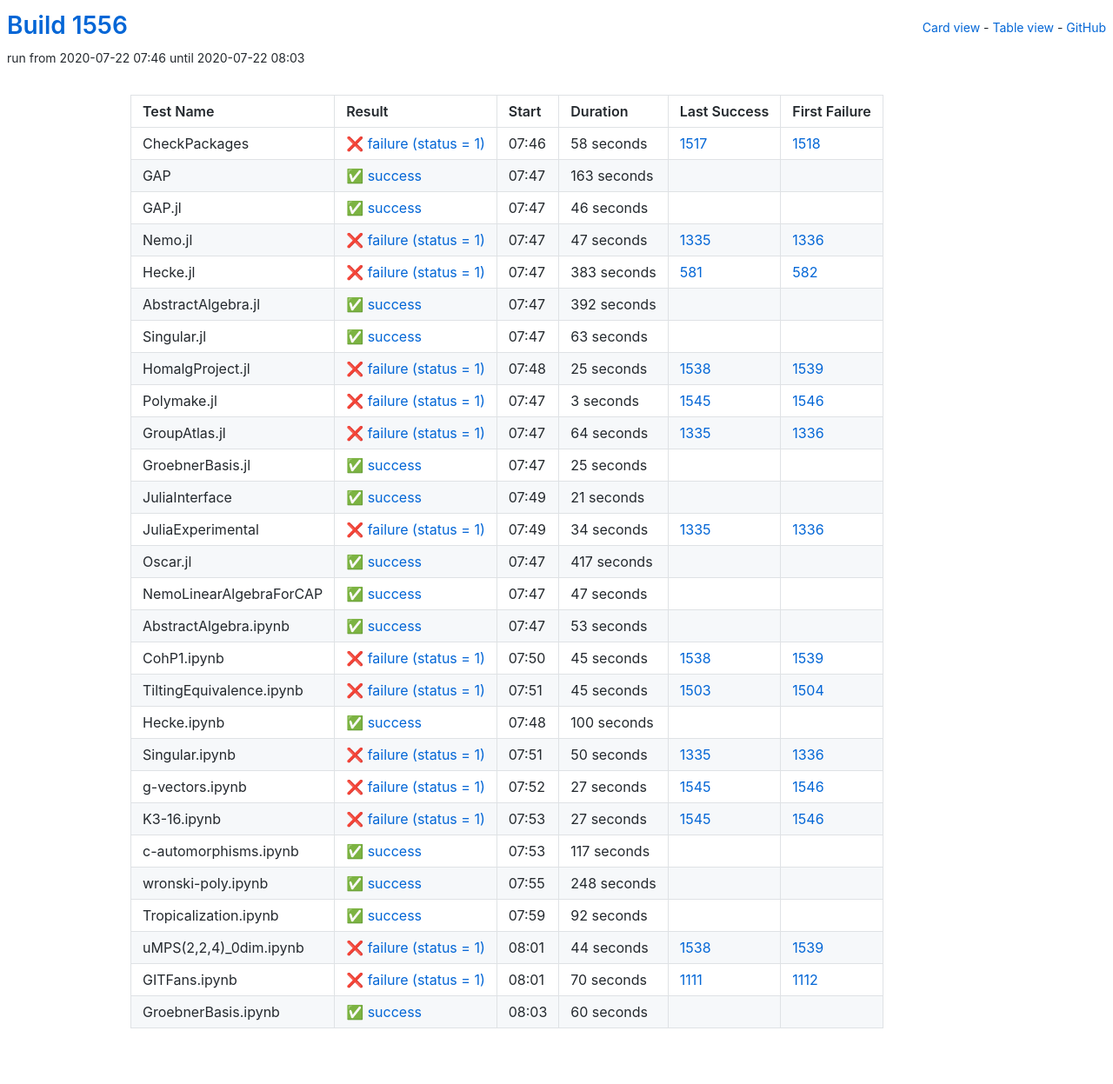
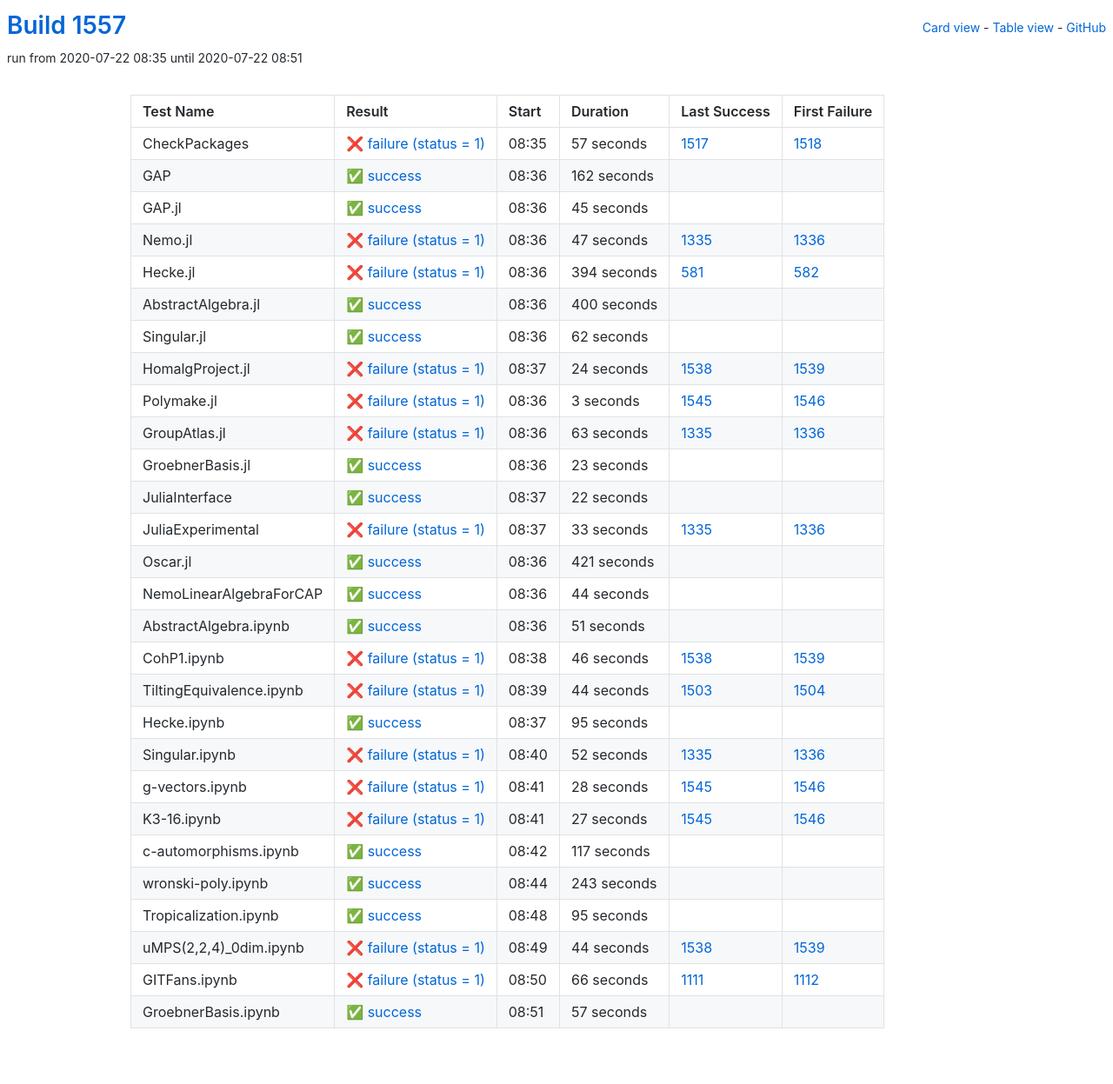
Before and after one commit to oscar-system/oscar-ci-status-1.4, a Jekyll site: the page built from table.html, in a window 1280 px wide. Shown: the whole page at 87% size. Built offline with Jekyll 4.4.1, drawn with Linux system fonts in a browser that asks for light colours.

Commit message:
Build #1557

```diff
--- a/_data/ci.yml
+++ b/_data/ci.yml
@@ -1,6 +1,6 @@
 ---
-build: 1556
-build_url: https://oscarci.mathematik.uni-kl.de/job/oscar-julia-1.4/1556/
+build: 1557
+build_url: https://oscarci.mathematik.uni-kl.de/job/oscar-julia-1.4/1557/
 job: oscar-julia-1.4
 organization: oscar-system
 repo: oscar-ci-status-1.4
@@ -8,44 +8,44 @@ repourl: https://github.com/oscar-system/oscar-ci-status-1.4
 tests:
 - name: CheckPackages
   id: checkpackages
-  log: https://oscarci.mathematik.uni-kl.de/job/oscar-julia-1.4/1556/artifact/logs/build-1556/CheckPackages.log
-  start: 2020-07-22 07:46
+  log: https://oscarci.mathematik.uni-kl.de/job/oscar-julia-1.4/1557/artifact/logs/build-1557/CheckPackages.log
+  start: 2020-07-22 08:35
   success: false
   exitcode: 1
   status: failure
-  duration: 58
+  duration: 57
   last_success: 1517
   last_success_url: https://oscarci.mathematik.uni-kl.de/job/oscar-julia-1.4/1517/
   first_failure: 1518
   first_failure_url: https://oscarci.mathematik.uni-kl.de/job/oscar-julia-1.4/1518/
 - name: GAP
   id: gap
-  log: https://oscarci.mathematik.uni-kl.de/job/oscar-julia-1.4/1556/artifact/logs/build-1556/GAP.log
-  start: 2020-07-22 07:47
+  log: https://oscarci.mathematik.uni-kl.de/job/oscar-julia-1.4/1557/artifact/logs/build-1557/GAP.log
+  start: 2020-07-22 08:36
   success: true
   exitcode: 0
   status: success
-  duration: 163
+  duration: 162
   last_success: false
   last_success_url:
   first_failure: false
   first_failure_url:
 - name: GAP.jl
   id: gap-jl
-  log: https://oscarci.mathematik.uni-kl.de/job/oscar-julia-1.4/1556/artifact/logs/build-1556/GAP.jl.log
-  start: 2020-07-22 07:47
+  log: https://oscarci.mathematik.uni-kl.de/job/oscar-julia-1.4/1557/artifact/logs/build-1557/GAP.jl.log
+  start: 2020-07-22 08:36
   success: true
   exitcode: 0
   status: success
-  duration: 46
+  duration: 45
   last_success: false
   last_success_url:
   first_failure: false
   first_failure_url:
 - name: Nemo.jl
   id: nemo-jl
-  log: https://oscarci.mathematik.uni-kl.de/job/oscar-julia-1.4/1556/artifact/logs/build-1556/Nemo.jl.log
-  start: 2020-07-22 07:47
+  log: https://oscarci.mathematik.uni-kl.de/job/oscar-julia-1.4/1557/artifact/logs/build-1557/Nemo.jl.log
+  start: 2020-07-22 08:36
   success: false
   exitcode: 1
   status: failure
@@ -56,56 +56,56 @@ tests:
   first_failure_url: https://oscarci.mathematik.uni-kl.de/job/oscar-julia-1.4/1336/
 - name: Hecke.jl
   id: hecke-jl
-  log: https://oscarci.mathematik.uni-kl.de/job/oscar-julia-1.4/1556/artifact/logs/build-1556/Hecke.jl.log
-  start: 2020-07-22 07:47
+  log: https://oscarci.mathematik.uni-kl.de/job/oscar-julia-1.4/1557/artifact/logs/build-1557/Hecke.jl.log
+  start: 2020-07-22 08:36
   success: false
   exitcode: 1
   status: failure
-  duration: 383
+  duration: 394
   last_success: 581
   last_success_url: https://oscarci.mathematik.uni-kl.de/job/oscar-julia-1.4/581/
   first_failure: 582
   first_failure_url: https://oscarci.mathematik.uni-kl.de/job/oscar-julia-1.4/582/
 - name: AbstractAlgebra.jl
   id: abstractalgebra-jl
-  log: https://oscarci.mathematik.uni-kl.de/job/oscar-julia-1.4/1556/artifact/logs/build-1556/AbstractAlgebra.jl.log
-  start: 2020-07-22 07:47
+  log: https://oscarci.mathematik.uni-kl.de/job/oscar-julia-1.4/1557/artifact/logs/build-1557/AbstractAlgebra.jl.log
+  start: 2020-07-22 08:36
   success: true
   exitcode: 0
   status: success
-  duration: 392
+  duration: 400
   last_success: false
   last_success_url:
   first_failure: false
   first_failure_url:
 - name: Singular.jl
   id: singular-jl
-  log: https://oscarci.mathematik.uni-kl.de/job/oscar-julia-1.4/1556/artifact/logs/build-1556/Singular.jl.log
-  start: 2020-07-22 07:47
+  log: https://oscarci.mathematik.uni-kl.de/job/oscar-julia-1.4/1557/artifact/logs/build-1557/Singular.jl.log
+  start: 2020-07-22 08:36
   success: true
   exitcode: 0
   status: success
-  duration: 63
+  duration: 62
   last_success: false
   last_success_url:
   first_failure: false
   first_failure_url:
 - name: HomalgProject.jl
   id: homalgproject-jl
-  log: https://oscarci.mathematik.uni-kl.de/job/oscar-julia-1.4/1556/artifact/logs/build-1556/HomalgProject.jl.log
-  start: 2020-07-22 07:48
+  log: https://oscarci.mathematik.uni-kl.de/job/oscar-julia-1.4/1557/artifact/logs/build-1557/HomalgProject.jl.log
+  start: 2020-07-22 08:37
   success: false
   exitcode: 1
   status: failure
-  duration: 25
+  duration: 24
   last_success: 1538
   last_success_url: https://oscarci.mathematik.uni-kl.de/job/oscar-julia-1.4/1538/
   first_failure: 1539
   first_failure_url: https://oscarci.mathematik.uni-kl.de/job/oscar-julia-1.4/1539/
 - name: Polymake.jl
   id: polymake-jl
-  log: https://oscarci.mathematik.uni-kl.de/job/oscar-julia-1.4/1556/artifact/logs/build-1556/Polymake.jl.log
-  start: 2020-07-22 07:47
+  log: https://oscarci.mathematik.uni-kl.de/job/oscar-julia-1.4/1557/artifact/logs/build-1557/Polymake.jl.log
+  start: 2020-07-22 08:36
   success: false
   exitcode: 1
   status: failure
@@ -116,152 +116,152 @@ tests:
   first_failure_url: https://oscarci.mathematik.uni-kl.de/job/oscar-julia-1.4/1546/
 - name: GroupAtlas.jl
   id: groupatlas-jl
-  log: https://oscarci.mathematik.uni-kl.de/job/oscar-julia-1.4/1556/artifact/logs/build-1556/GroupAtlas.jl.log
-  start: 2020-07-22 07:47
+  log: https://oscarci.mathematik.uni-kl.de/job/oscar-julia-1.4/1557/artifact/logs/build-1557/GroupAtlas.jl.log
+  start: 2020-07-22 08:36
   success: false
   exitcode: 1
   status: failure
-  duration: 64
+  duration: 63
   last_success: 1335
   last_success_url: https://oscarci.mathematik.uni-kl.de/job/oscar-julia-1.4/1335/
   first_failure: 1336
   first_failure_url: https://oscarci.mathematik.uni-kl.de/job/oscar-julia-1.4/1336/
 - name: GroebnerBasis.jl
   id: groebnerbasis-jl
-  log: https://oscarci.mathematik.uni-kl.de/job/oscar-julia-1.4/1556/artifact/logs/build-1556/GroebnerBasis.jl.log
-  start: 2020-07-22 07:47
+  log: https://oscarci.mathematik.uni-kl.de/job/oscar-julia-1.4/1557/artifact/logs/build-1557/GroebnerBasis.jl.log
+  start: 2020-07-22 08:36
   success: true
   exitcode: 0
   status: success
-  duration: 25
+  duration: 23
   last_success: false
   last_success_url:
   first_failure: false
   first_failure_url:
 - name: JuliaInterface
   id: juliainterface
-  log: https://oscarci.mathematik.uni-kl.de/job/oscar-julia-1.4/1556/artifact/logs/build-1556/JuliaInterface.log
-  start: 2020-07-22 07:49
+  log: https://oscarci.mathematik.uni-kl.de/job/oscar-julia-1.4/1557/artifact/logs/build-1557/JuliaInterface.log
+  start: 2020-07-22 08:37
   success: true
   exitcode: 0
   status: success
-  duration: 21
+  duration: 22
   last_success: false
   last_success_url:
   first_failure: false
   first_failure_url:
 - name: JuliaExperimental
   id: juliaexperimental
-  log: https://oscarci.mathematik.uni-kl.de/job/oscar-julia-1.4/1556/artifact/logs/build-1556/JuliaExperimental.log
-  start: 2020-07-22 07:49
+  log: https://oscarci.mathematik.uni-kl.de/job/oscar-julia-1.4/1557/artifact/logs/build-1557/JuliaExperimental.log
+  start: 2020-07-22 08:37
   success: false
   exitcode: 1
   status: failure
-  duration: 34
+  duration: 33
   last_success: 1335
   last_success_url: https://oscarci.mathematik.uni-kl.de/job/oscar-julia-1.4/1335/
   first_failure: 1336
   first_failure_url: https://oscarci.mathematik.uni-kl.de/job/oscar-julia-1.4/1336/
 - name: Oscar.jl
   id: oscar-jl
-  log: https://oscarci.mathematik.uni-kl.de/job/oscar-julia-1.4/1556/artifact/logs/build-1556/Oscar.jl.log
-  start: 2020-07-22 07:47
+  log: https://oscarci.mathematik.uni-kl.de/job/oscar-julia-1.4/1557/artifact/logs/build-1557/Oscar.jl.log
+  start: 2020-07-22 08:36
   success: true
   exitcode: 0
   status: success
-  duration: 417
+  duration: 421
   last_success: false
   last_success_url:
   first_failure: false
   first_failure_url:
 - name: NemoLinearAlgebraForCAP
   id: nemolinearalgebraforcap
-  log: https://oscarci.mathematik.uni-kl.de/job/oscar-julia-1.4/1556/artifact/logs/build-1556/NemoLinearAlgebraForCAP.log
-  start: 2020-07-22 07:47
+  log: https://oscarci.mathematik.uni-kl.de/job/oscar-julia-1.4/1557/artifact/logs/build-1557/NemoLinearAlgebraForCAP.log
+  start: 2020-07-22 08:36
   success: true
   exitcode: 0
   status: success
-  duration: 47
+  duration: 44
   last_success: false
   last_success_url:
   first_failure: false
   first_failure_url:
 - name: AbstractAlgebra.ipynb
   id: abstractalgebra-ipynb
-  log: https://oscarci.mathematik.uni-kl.de/job/oscar-julia-1.4/1556/artifact/logs/build-1556/AbstractAlgebra.ipynb.log
-  start: 2020-07-22 07:47
+  log: https://oscarci.mathematik.uni-kl.de/job/oscar-julia-1.4/1557/artifact/logs/build-1557/AbstractAlgebra.ipynb.log
+  start: 2020-07-22 08:36
   success: true
   exitcode: 0
   status: success
-  duration: 53
+  duration: 51
   last_success: false
   last_success_url:
   first_failure: false
   first_failure_url:
 - name: CohP1.ipynb
   id: cohp1-ipynb
-  log: https://oscarci.mathematik.uni-kl.de/job/oscar-julia-1.4/1556/artifact/logs/build-1556/CohP1.ipynb.log
-  start: 2020-07-22 07:50
+  log: https://oscarci.mathematik.uni-kl.de/job/oscar-julia-1.4/1557/artifact/logs/build-1557/CohP1.ipynb.log
+  start: 2020-07-22 08:38
   success: false
   exitcode: 1
   status: failure
-  duration: 45
+  duration: 46
   last_success: 1538
   last_success_url: https://oscarci.mathematik.uni-kl.de/job/oscar-julia-1.4/1538/
   first_failure: 1539
   first_failure_url: https://oscarci.mathematik.uni-kl.de/job/oscar-julia-1.4/1539/
 - name: TiltingEquivalence.ipynb
   id: tiltingequivalence-ipynb
-  log: https://oscarci.mathematik.uni-kl.de/job/oscar-julia-1.4/1556/artifact/logs/build-1556/TiltingEquivalence.ipynb.log
-  start: 2020-07-22 07:51
+  log: https://oscarci.mathematik.uni-kl.de/job/oscar-julia-1.4/1557/artifact/logs/build-1557/TiltingEquivalence.ipynb.log
+  start: 2020-07-22 08:39
   success: false
   exitcode: 1
   status: failure
-  duration: 45
+  duration: 44
   last_success: 1503
   last_success_url: https://oscarci.mathematik.uni-kl.de/job/oscar-julia-1.4/1503/
   first_failure: 1504
   first_failure_url: https://oscarci.mathematik.uni-kl.de/job/oscar-julia-1.4/1504/
 - name: Hecke.ipynb
   id: hecke-ipynb
-  log: https://oscarci.mathematik.uni-kl.de/job/oscar-julia-1.4/1556/artifact/logs/build-1556/Hecke.ipynb.log
-  start: 2020-07-22 07:48
+  log: https://oscarci.mathematik.uni-kl.de/job/oscar-julia-1.4/1557/artifact/logs/build-1557/Hecke.ipynb.log
+  start: 2020-07-22 08:37
   success: true
   exitcode: 0
   status: success
-  duration: 100
+  duration: 95
   last_success: false
   last_success_url:
   first_failure: false
   first_failure_url:
 - name: Singular.ipynb
   id: singular-ipynb
-  log: https://oscarci.mathematik.uni-kl.de/job/oscar-julia-1.4/1556/artifact/logs/build-1556/Singular.ipynb.log
-  start: 2020-07-22 07:51
+  log: https://oscarci.mathematik.uni-kl.de/job/oscar-julia-1.4/1557/artifact/logs/build-1557/Singular.ipynb.log
+  start: 2020-07-22 08:40
   success: false
   exitcode: 1
   status: failure
-  duration: 50
+  duration: 52
   last_success: 1335
   last_success_url: https://oscarci.mathematik.uni-kl.de/job/oscar-julia-1.4/1335/
   first_failure: 1336
   first_failure_url: https://oscarci.mathematik.uni-kl.de/job/oscar-julia-1.4/1336/
 - name: g-vectors.ipynb
   id: g-vectors-ipynb
-  log: https://oscarci.mathematik.uni-kl.de/job/oscar-julia-1.4/1556/artifact/logs/build-1556/g-vectors.ipynb.log
-  start: 2020-07-22 07:52
+  log: https://oscarci.mathematik.uni-kl.de/job/oscar-julia-1.4/1557/artifact/logs/build-1557/g-vectors.ipynb.log
+  start: 2020-07-22 08:41
   success: false
   exitcode: 1
   status: failure
-  duration: 27
+  duration: 28
   last_success: 1545
   last_success_url: https://oscarci.mathematik.uni-kl.de/job/oscar-julia-1.4/1545/
   first_failure: 1546
   first_failure_url: https://oscarci.mathematik.uni-kl.de/job/oscar-julia-1.4/1546/
 - name: K3-16.ipynb
   id: k3-16-ipynb
-  log: https://oscarci.mathematik.uni-kl.de/job/oscar-julia-1.4/1556/artifact/logs/build-1556/K3-16.ipynb.log
-  start: 2020-07-22 07:53
+  log: https://oscarci.mathematik.uni-kl.de/job/oscar-julia-1.4/1557/artifact/logs/build-1557/K3-16.ipynb.log
+  start: 2020-07-22 08:41
   success: false
   exitcode: 1
   status: failure
@@ -272,8 +272,8 @@ tests:
   first_failure_url: https://oscarci.mathematik.uni-kl.de/job/oscar-julia-1.4/1546/
 - name: c-automorphisms.ipynb
   id: c-automorphisms-ipynb
-  log: https://oscarci.mathematik.uni-kl.de/job/oscar-julia-1.4/1556/artifact/logs/build-1556/c-automorphisms.ipynb.log
-  start: 2020-07-22 07:53
+  log: https://oscarci.mathematik.uni-kl.de/job/oscar-julia-1.4/1557/artifact/logs/build-1557/c-automorphisms.ipynb.log
+  start: 2020-07-22 08:42
   success: true
   exitcode: 0
   status: success
@@ -284,32 +284,32 @@ tests:
   first_failure_url:
 - name: wronski-poly.ipynb
   id: wronski-poly-ipynb
-  log: https://oscarci.mathematik.uni-kl.de/job/oscar-julia-1.4/1556/artifact/logs/build-1556/wronski-poly.ipynb.log
-  start: 2020-07-22 07:55
+  log: https://oscarci.mathematik.uni-kl.de/job/oscar-julia-1.4/1557/artifact/logs/build-1557/wronski-poly.ipynb.log
+  start: 2020-07-22 08:44
   success: true
   exitcode: 0
   status: success
-  duration: 248
+  duration: 243
   last_success: false
   last_success_url:
   first_failure: false
   first_failure_url:
 - name: Tropicalization.ipynb
   id: tropicalization-ipynb
-  log: https://oscarci.mathematik.uni-kl.de/job/oscar-julia-1.4/1556/artifact/logs/build-1556/Tropicalization.ipynb.log
-  start: 2020-07-22 07:59
+  log: https://oscarci.mathematik.uni-kl.de/job/oscar-julia-1.4/1557/artifact/logs/build-1557/Tropicalization.ipynb.log
+  start: 2020-07-22 08:48
   success: true
   exitcode: 0
   status: success
-  duration: 92
+  duration: 95
   last_success: false
   last_success_url:
   first_failure: false
   first_failure_url:
 - name: uMPS(2,2,4)_0dim.ipynb
   id: umps-2-2-4-0dim-ipynb
-  log: https://oscarci.mathematik.uni-kl.de/job/oscar-julia-1.4/1556/artifact/logs/build-1556/uMPS-2-2-4-_0dim.ipynb.log
-  start: 2020-07-22 08:01
+  log: https://oscarci.mathematik.uni-kl.de/job/oscar-julia-1.4/1557/artifact/logs/build-1557/uMPS-2-2-4-_0dim.ipynb.log
+  start: 2020-07-22 08:49
   success: false
   exitcode: 1
   status: failure
@@ -320,24 +320,24 @@ tests:
   first_failure_url: https://oscarci.mathematik.uni-kl.de/job/oscar-julia-1.4/1539/
 - name: GITFans.ipynb
   id: gitfans-ipynb
-  log: https://oscarci.mathematik.uni-kl.de/job/oscar-julia-1.4/1556/artifact/logs/build-1556/GITFans.ipynb.log
-  start: 2020-07-22 08:01
+  log: https://oscarci.mathematik.uni-kl.de/job/oscar-julia-1.4/1557/artifact/logs/build-1557/GITFans.ipynb.log
+  start: 2020-07-22 08:50
   success: false
   exitcode: 1
   status: failure
-  duration: 70
+  duration: 66
   last_success: 1111
   last_success_url: https://oscarci.mathematik.uni-kl.de/job/oscar-julia-1.4/1111/
   first_failure: 1112
   first_failure_url: https://oscarci.mathematik.uni-kl.de/job/oscar-julia-1.4/1112/
 - name: GroebnerBasis.ipynb
   id: groebnerbasis-ipynb
-  log: https://oscarci.mathematik.uni-kl.de/job/oscar-julia-1.4/1556/artifact/logs/build-1556/GroebnerBasis.ipynb.log
-  start: 2020-07-22 08:03
+  log: https://oscarci.mathematik.uni-kl.de/job/oscar-julia-1.4/1557/artifact/logs/build-1557/GroebnerBasis.ipynb.log
+  start: 2020-07-22 08:51
   success: true
   exitcode: 0
   status: success
-  duration: 60
+  duration: 57
   last_success: false
   last_success_url:
   first_failure: false
```
Also changed, not shown: README.md.
